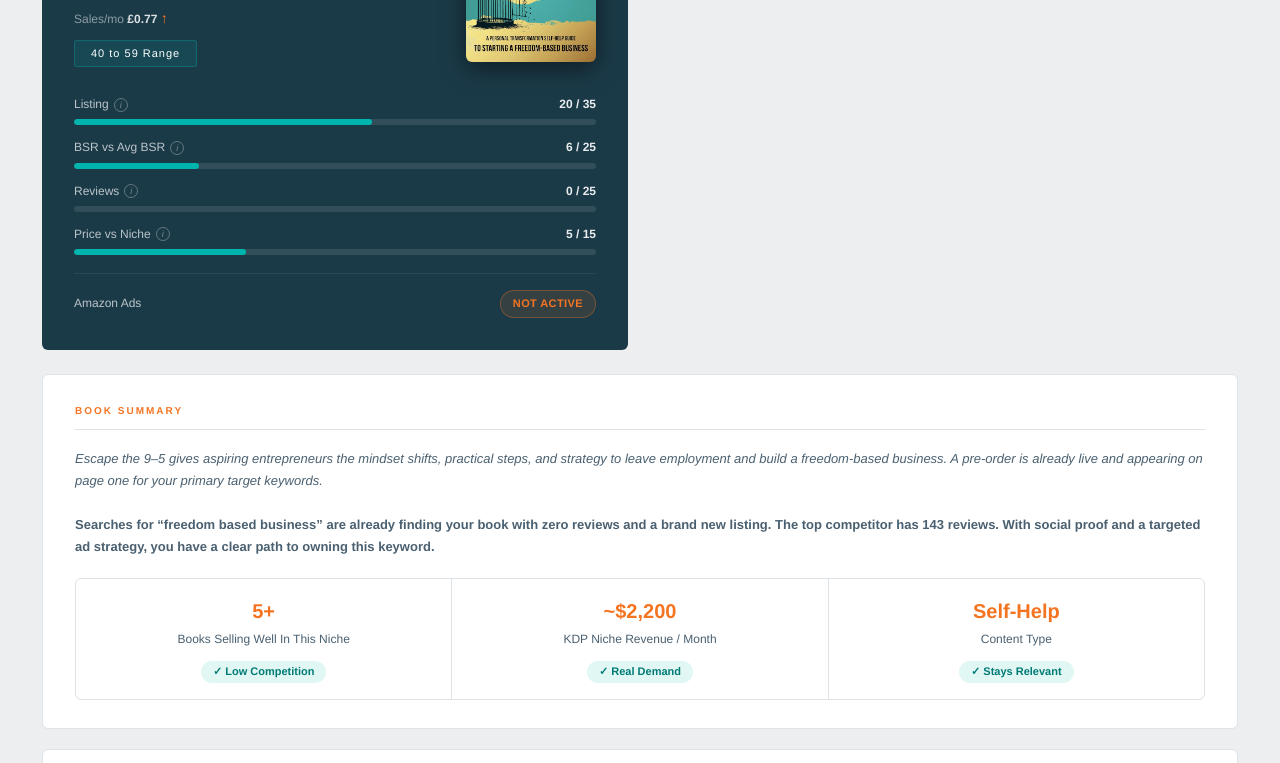
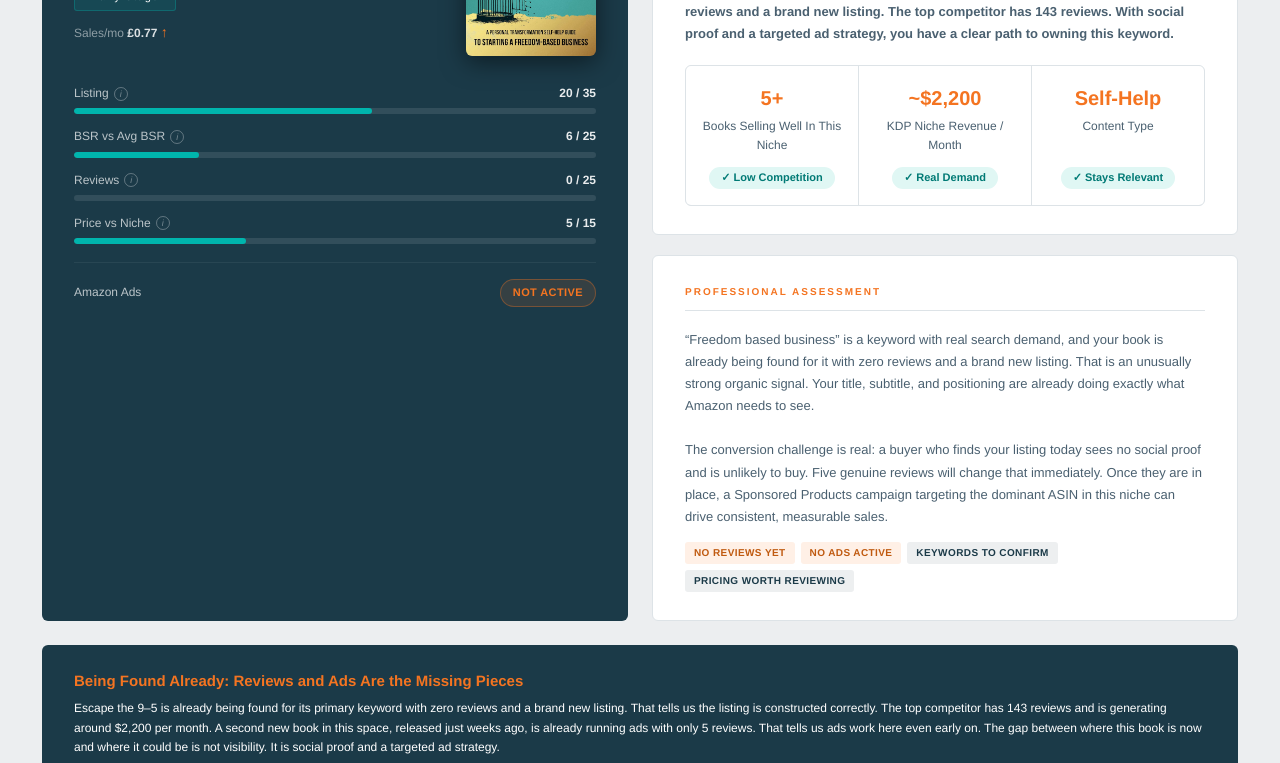
Before and after one commit to johnhones/readabull-dina-ramadan, a plain HTML site: page index.html in a window 1280 px wide. Shown: the part 570-1333 px from the top of the page. Drawn offline with Linux system fonts and the light colour scheme.

Commit message:
Update dashboard — 2026-06-21 21:58

```diff
--- a/index.html
+++ b/index.html
@@ -205,7 +205,7 @@
     <span class="hdr-pill">Author: Dina Ramadan</span>
     <span class="hdr-pill">Format: Kindle Ebook</span>
     <span class="hdr-pill">Niche: Business Self-Help</span>
-    <span class="hdr-pill accent">Score: 40 / 100 &ndash; Developing Opportunity</span>
+    <span class="hdr-pill accent">Score: 31 / 100 &ndash; Early Stage</span>
   </div>
 </div>
 <div style="position:fixed;top:0;left:0;right:0;z-index:201;background:#1B3A48;height:58px;"></div>
@@ -229,7 +229,6 @@
         <div><span class="score-num">31</span><span class="score-denom">&thinsp;/ 100</span></div>
         <div class="score-range" style="font-weight:400;background:rgba(0,181,173,.12);border:1px solid rgba(0,181,173,.3);">Early Stage</div>
           <div style="margin-top:10px;font-size:12px;color:rgba(255,255,255,.5);">Sales/mo <span style="color:rgba(255,255,255,.85);font-weight:700;">&pound;0.77</span> <span style="color:var(--orange);font-size:14px;">&#8593;</span></div>
-        <div class="score-range">40 to 59 Range</div>
       </div>
       <div style="flex-shrink:0;">
         <img src="dina-ramadan-cover.jpg" alt="Escape the 9-5 by Dina Ramadan" style="width:130px;border-radius:6px;box-shadow:0 6px 24px rgba(0,0,0,.5);display:block;">
@@ -328,7 +327,6 @@
         <span style="font-size:11px;font-weight:600;letter-spacing:.4px;text-transform:uppercase;padding:4px 12px;border-radius:20px;background:rgba(244,116,33,.12);border:1px solid rgba(244,116,33,.35);color:var(--orange);">Not Active</span>
       </div>
 
-    </div>
     </div>
   </div>
 
@@ -809,30 +807,34 @@
   var nav = document.querySelector('nav.site-nav');
   if (!nav) return;
   var navLinks = Array.from(nav.querySelectorAll('a[href^="#"]'));
-  var sectionIds = navLinks.map(function(a) { return a.getAttribute('href').slice(1); });
-
+  var sectionIds = navLinks.map(function(a) { return a.getAttribute('href').slice(1); }).filter(Boolean);
+  // Sort by DOM position so scroll-spy iterates sections in page order
+  var domOrderIds = sectionIds.filter(function(id) { return document.getElementById(id); });
+  domOrderIds.sort(function(a, b) {
+    return document.getElementById(a).offsetTop - document.getElementById(b).offsetTop;
+  });
   function getActiveId() {
     var scrollY = window.scrollY + 150;
-    var active = sectionIds[0];
-    sectionIds.forEach(function(id) {
+    var active = domOrderIds[0];
+    domOrderIds.forEach(function(id) {
       var el = document.getElementById(id);
-      if (el && el.getBoundingClientRect().top + window.scrollY <= scrollY) {
-        active = id;
-      }
+      if (el && el.getBoundingClientRect().top + window.scrollY <= scrollY) active = id;
     });
     return active;
   }
-
-  function updateNav() {
-    var activeId = getActiveId();
-    navLinks.forEach(function(a) {
-      var href = a.getAttribute('href').slice(1);
-      a.classList.toggle('active', href === activeId);
-    });
+  function setActive(id) {
+    navLinks.forEach(function(a) { a.classList.remove('active'); });
+    var activeLink = nav.querySelector('a[href="#' + id + '"]');
+    if (activeLink) activeLink.classList.add('active');
   }
-
-  window.addEventListener('scroll', updateNav, { passive: true });
-  updateNav();
+  document.addEventListener('DOMContentLoaded', function() { setActive(getActiveId()); });
+  var ticking = false;
+  window.addEventListener('scroll', function() {
+    if (!ticking) {
+      window.requestAnimationFrame(function() { setActive(getActiveId()); ticking = false; });
+      ticking = true;
+    }
+  });
 })();
 </script>
 </body>
```
